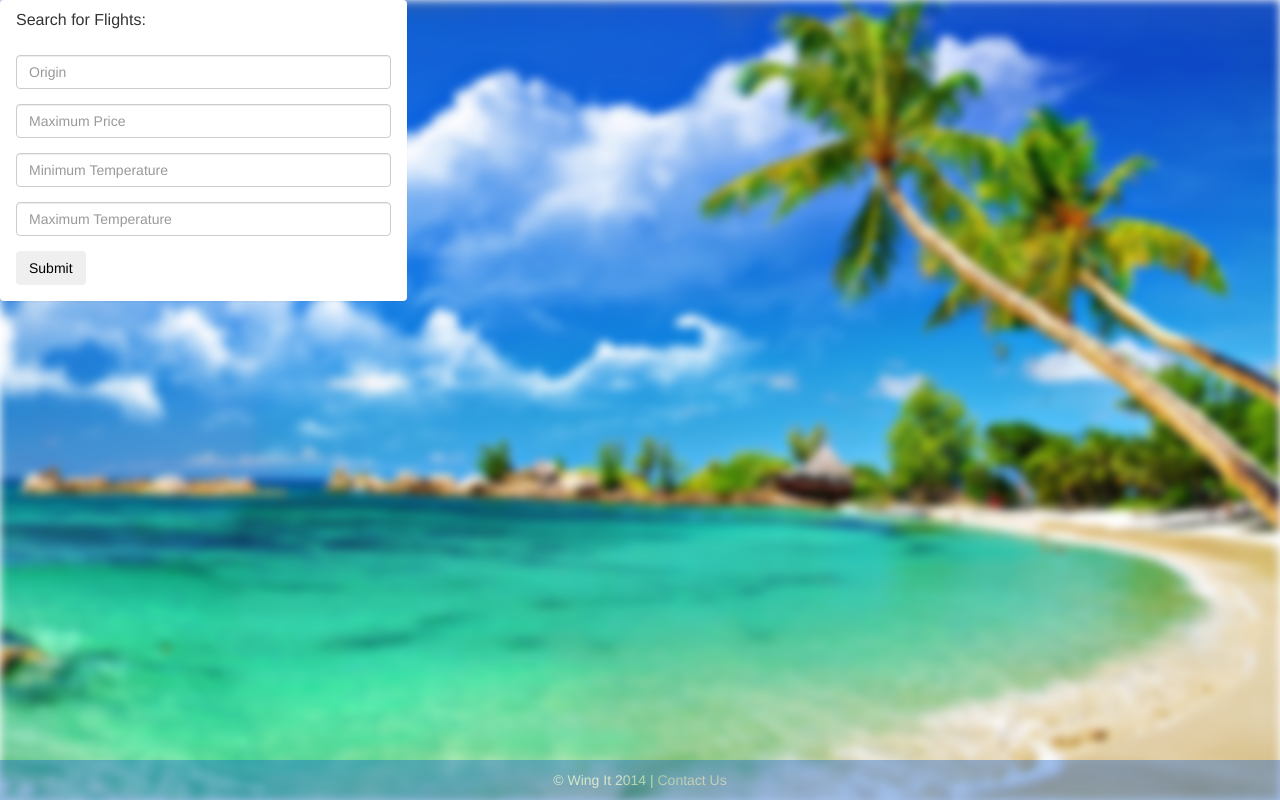
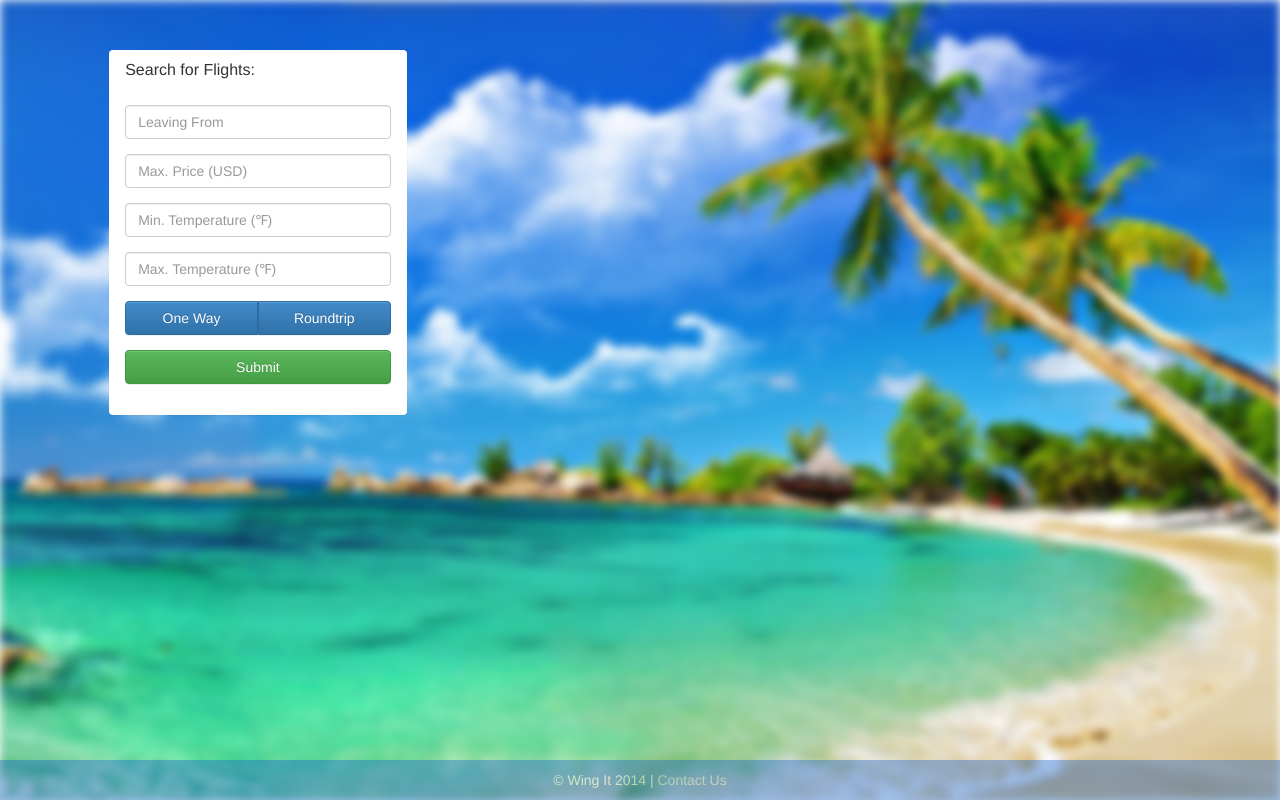
Before and after one commit to wfalkwallace/wingit, a Flask app: page / in a window 1280 px wide. Run offline with Flask 2, Linux system fonts and the light colour scheme; some libraries are stand-ins or nearby versions.

Commit message:
form with one way and rt

```diff
--- a/static/css/main.css
+++ b/static/css/main.css
@@ -25,6 +25,10 @@ body {
 	height: 100%;
 }
 
+.widen {
+	width:100%;
+}
+
 footer {
 	position:fixed;
 	bottom:0;
--- a/templates/index.html
+++ b/templates/index.html
@@ -13,6 +13,7 @@
   <link rel="stylesheet" href="/static/css/bootstrap.min.css">
   <style>
     body {
+      padding-top: 50px;
       padding-bottom: 20px;
     }
   </style>
@@ -28,7 +29,7 @@
   <div class="background"></div>
 
   <div class="row">
-    <div class="col-md-4">
+    <div class="col-md-3 col-md-offset-1">
       <div class="panel">
         <div class="panel-heading">
           <h3 class="panel-title">Search for Flights:</h3>
@@ -36,23 +37,35 @@
         <div class="panel-body">
           <form role="form" action="/search" METHOD="POST">
             <div class="form-group">
-              <label class="sr-only" for="contact-name">Origin*</label>
-              <input type="text" class="form-control" name="from" id="form-origin" placeholder="Origin" required>
+              <label class="sr-only" for="contact-name">Leaving From</label>
+              <input type="text" class="form-control" name="from" id="form-origin" placeholder="Leaving From" required>
             </div>
             <div class="form-group">
               <label class="sr-only" for="contact-phone">Maximum Price</label>
-              <input type="number" class="form-control" name="price" id="form-price" placeholder="Maximum Price">
+              <input type="text" class="form-control" name="price" id="form-price" placeholder="Max. Price (USD)">
             </div>
             <div class="form-group">
               <label class="sr-only" for="contact-email">Minimum Temperature</label>
-              <input type="number" class="form-control" name="mintemp" id="form-mintemp" placeholder="Minimum Temperature">
+              <input type="text" class="form-control" name="mintemp" id="form-mintemp" placeholder="Min. Temperature (&#8457;)">
             </div>
             <div class="form-group">
               <label class="sr-only" for="contact-email">Maximum Temperature</label>
-              <input type="number" class="form-control" name="maxtemp" id="form-maxtemp" placeholder="Maximum Temperature">
+              <input type="text" class="form-control" name="maxtemp" id="form-maxtemp" placeholder="Max. Temperature (&#8457;)">
             </div>
-            <div class="btn-group widen">
-              <button type="submit" class="btn btn-green widen">Submit</button>
+            <div class="form-group">
+            <div class="btn-group btn-group-justified" data-toggle="buttons">
+                <label class="btn btn-primary">
+                  <input type="radio" name="oneway" id="option1"> One Way
+                </label>
+                <label class="btn btn-primary">
+                  <input type="radio" name="roundtrip" id="option2"> Roundtrip
+                </label>
+              </div>
+            </div>
+            <div class="form-group">
+              <div class="btn-group widen">
+                <button type="submit" class="btn btn-success widen">Submit</button>
+              </div>
             </div>
           </form>
         </div>
```
Also changed, not shown: db_setup.md (+8 -11 lines).
